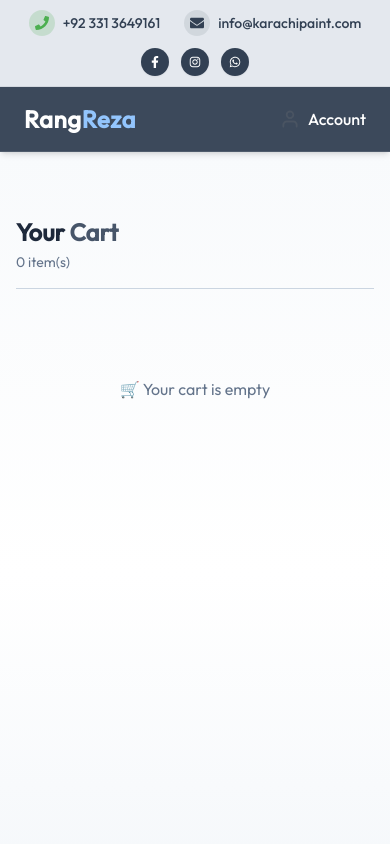
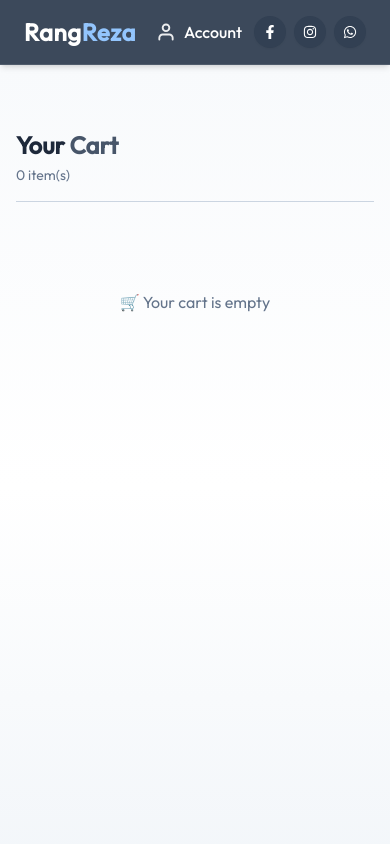
Before and after one commit to Mismail9961/Paint-Website, a Next.js app: page /cart in a window 390 px wide. Shown: the top 844 px of the page. Built offline with nearby package versions, Linux system fonts and the light colour scheme; no server answers; the database is empty.

Commit message:
Enhance Navbar with social media icons for Facebook, Instagram, and WhatsApp, and improve mobile menu structure. Update TopBar styles for better visibility on larger screens.

```diff
--- a/components/Navbar.jsx
+++ b/components/Navbar.jsx
@@ -5,6 +5,7 @@
 import { useAppContext } from "@/context/AppContext";
 import Image from "next/image";
 import { useClerk, UserButton, useUser } from "@clerk/nextjs";
+import { FaFacebookF, FaInstagram, FaWhatsapp } from "react-icons/fa";
 
 const Navbar = () => {
   const { isSeller, router } = useAppContext();
@@ -89,7 +90,6 @@
                 alt="user"
                 className="w-5 h-5 opacity-90"
                 style={{ filter: "brightness(0) invert(1)" }}
-
               />
               Account
             </button>
@@ -98,6 +98,7 @@
 
         {/* Mobile Menu */}
         <div className="flex items-center md:hidden gap-3">
+          {/* Seller Button (if seller) */}
           {isSeller && (
             <button
               onClick={() => router.push("/seller")}
@@ -107,6 +108,7 @@
             </button>
           )}
 
+          {/* Auth Section */}
           {isSignedIn ? (
             <UserButton appearance={{ elements: { avatarBox: "w-8 h-8" } }}>
               <UserButton.MenuItems>
@@ -141,10 +143,33 @@
                 src={assets.user_icon}
                 alt="user"
                 className="w-5 h-5 opacity-90"
+                style={{ filter: "brightness(0) invert(1)" }}
               />
               Account
             </button>
           )}
+
+          {/* Social Icons */}
+          <div className="flex items-center gap-2">
+            <a
+              href="#"
+              className="w-8 h-8 flex items-center justify-center rounded-full bg-[#324053] hover:bg-[#4267B2] text-white transition-all duration-200 shadow-sm"
+            >
+              <FaFacebookF className="text-sm" />
+            </a>
+            <a
+              href="#"
+              className="w-8 h-8 flex items-center justify-center rounded-full bg-[#324053] hover:bg-[#E4405F] text-white transition-all duration-200 shadow-sm"
+            >
+              <FaInstagram className="text-sm" />
+            </a>
+            <a
+              href="#"
+              className="w-8 h-8 flex items-center justify-center rounded-full bg-[#324053] hover:bg-[#25D366] text-white transition-all duration-200 shadow-sm"
+            >
+              <FaWhatsapp className="text-sm" />
+            </a>
+          </div>
         </div>
       </div>
     </nav>
--- a/components/TopBar.jsx
+++ b/components/TopBar.jsx
@@ -10,16 +10,21 @@
 
 const TopBar = () => {
   return (
-    <div className="bg-[#E4E8EE] text-[#324053] text-sm py-2.5 px-6 md:px-16 lg:px-32 flex flex-col md:flex-row items-center justify-between gap-2 border-b border-[#d3d8df] shadow-sm">
+    // 👇 Hidden on small screens, visible from md and above
+    <div className="hidden md:flex bg-[#E4E8EE] text-[#324053] text-sm py-2.5 px-6 md:px-16 lg:px-32 items-center justify-between gap-2 border-b border-[#d3d8df] shadow-sm">
+
       {/* Left Info */}
       <div className="flex flex-wrap items-center gap-6 font-medium">
         <div className="flex items-center gap-2">
-          <div className="p-1.5 bg-[#4CAF50]/20 rounded-full">
-            <FaPhone className="text-[#4CAF50]" />
+          <div className="p-1.5 bg-[#324053]/10 rounded-full">
+            <FaPhone className="text-[#324053]" />
           </div>
-          <span className="hover:text-[#4CAF50] transition-colors duration-200">
+          <a
+            href="tel:+923313649161"
+            className="hover:text-[#324053]/70 transition-colors duration-200"
+          >
             +92 331 3649161
-          </span>
+          </a>
         </div>
 
         <div className="flex items-center gap-2">
@@ -36,7 +41,7 @@
       </div>
 
       {/* Right Social Links */}
-      <div className="flex items-center gap-3 mt-1 md:mt-0">
+      <div className="flex items-center gap-3">
         <a
           href="#"
           className="w-7 h-7 flex items-center justify-center rounded-full bg-[#324053] hover:bg-[#4CAF50] text-white transition-all duration-200 shadow-sm"
```
Lines whose indentation alone changed are shown as unchanged.
